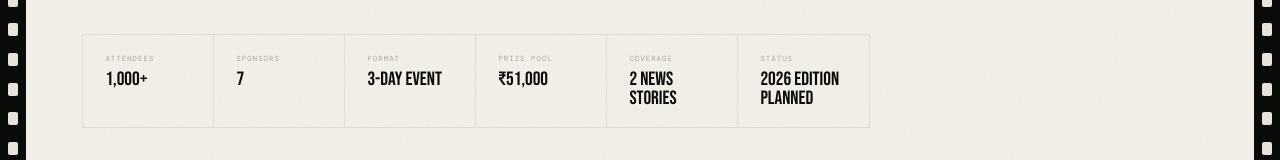
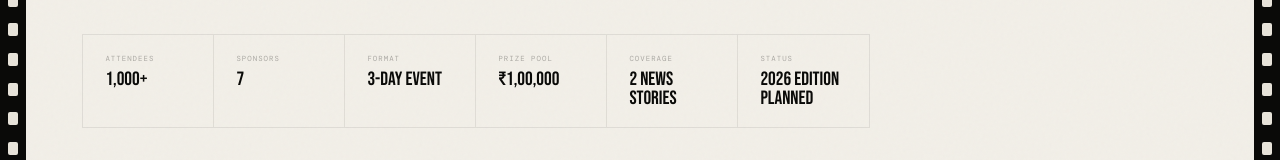
Before and after one commit to m4impact/Mridul-portfolio, a React (Vite) app: page /work/hoops in a window 1280 px wide. Shown: the part 459-619 px from the top of the page. Built offline with nearby package versions, Linux system fonts and the light colour scheme; no server answers.

Commit message:
fix prize pool: ₹1,00,000 total, ₹51,000 first place

```diff
--- a/src/pages/blog/HoopsBlog.jsx
+++ b/src/pages/blog/HoopsBlog.jsx
@@ -30,7 +30,7 @@ export default function HoopsBlog() {
         {/* OPENING — full bleed champions photo */}
         <div className="blog-hero-img reveal" style={{ marginBottom: "3.5rem" }}>
           <img src="/hoops-champions.jpg" alt="Uttarakhand Hoops Fest — Champions, Kashipur 2024" />
-          <div className="blog-hero-caption">Champions receive ₹51,000 prize · Kashipur · March 2024</div>
+          <div className="blog-hero-caption">Champions receive ₹51,000 (1st place) · Total pool ₹1,00,000 · Kashipur · March 2024</div>
         </div>
 
         <div className="blog-body">
@@ -121,7 +121,7 @@ export default function HoopsBlog() {
             {[
               { n: "1,000+", sub: "People in the stands" },
               { n: "7", sub: "Sponsors secured" },
-              { n: "₹51,000", sub: "Prize pool" },
+              { n: "₹1,00,000", sub: "Total prize pool" },
             ].map(({ n, sub }) => (
               <div key={sub} style={{ background: "var(--paper)", padding: "2rem 1.6rem" }}>
                 <div style={{ fontFamily: "var(--font-display)", fontSize: "clamp(2rem,4vw,3.5rem)", color: "var(--ink)", lineHeight: 1 }}>{n}</div>
--- a/src/pages/projects/HoopsPage.jsx
+++ b/src/pages/projects/HoopsPage.jsx
@@ -9,7 +9,7 @@ const project = {
     ["Attendees",  "1,000+"],
     ["Sponsors",   "7"],
     ["Format",     "3-day event"],
-    ["Prize pool", "₹51,000"],
+    ["Prize pool", "₹1,00,000"],
     ["Coverage",   "2 news stories"],
     ["Status",     "2026 edition planned"],
   ],
```
